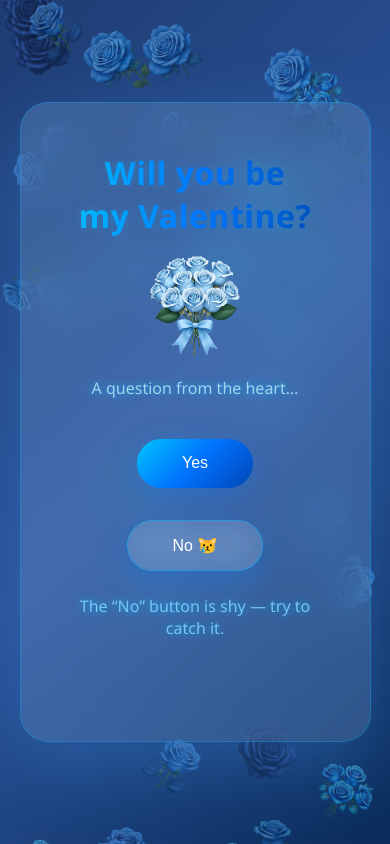
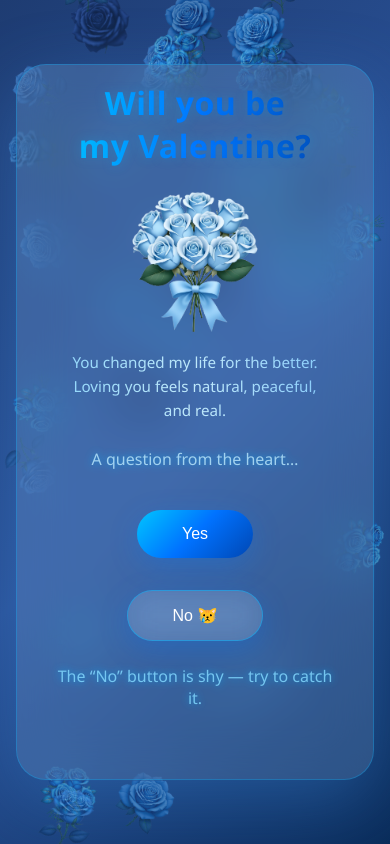
Before and after one commit to Aadithyan-Creator/Valentine, a plain HTML site: page index.html in a window 390 px wide. Drawn offline with Linux system fonts and the light colour scheme.

Commit message:
Update files and assets

```diff
--- a/index.html
+++ b/index.html
@@ -10,6 +10,7 @@
         padding: 0;
         box-sizing: border-box;
       }
+
       body {
         min-height: 100vh;
         font-family: "Segoe UI", system-ui;
@@ -20,7 +21,6 @@
         background: linear-gradient(135deg, #1e3c72, #2a5298, #0a2c5a);
       }
 
-      /* Floating background images container */
       .bg-images {
         position: fixed;
         inset: 0;
@@ -34,69 +34,67 @@
         will-change: transform;
       }
 
-      /* Glassmorphic card */
+      /* ↓ Card slightly reduced */
       .card {
-        width: 90%;
-        max-width: 420px;
-        padding: 3rem 2.5rem;
+        width: 92%;
+        max-width: 440px;
+        padding: 1rem 2.4rem;
         background: rgba(137, 185, 237, 0.25);
         backdrop-filter: blur(25px);
-        border-radius: 28px;
+        border-radius: 30px;
         text-align: center;
         position: relative;
         z-index: 10;
         box-shadow: 0 22px 70px rgba(60, 137, 221, 0.35);
         border: 1px solid rgba(0, 180, 255, 0.3);
-        transition: 1s ease;
       }
 
-      /* title/subtitle */
       h1 {
         font-size: clamp(2rem, 5vw, 3rem);
         background: linear-gradient(90deg, #00c6ff, #0072ff, #0047b3);
         -webkit-background-clip: text;
         background-clip: text;
         -webkit-text-fill-color: transparent;
-        margin-bottom: 0.2rem;
+        margin-bottom: 0.3rem;
         letter-spacing: 0.5px;
         text-shadow: 0 0 12px rgba(0, 180, 255, 0.25);
       }
+
       .subtitle {
         font-size: clamp(1rem, 2.5vw, 1.2rem);
         color: #b3e5fc;
         opacity: 0.85;
-        margin-bottom: 1.5rem;
+        margin-bottom: 1.2rem;
         text-shadow: 0 0 8px #00b0ff;
       }
 
-      /* Central image heart beat animation */
+      /* ↓ Base image size unchanged */
       .central-image {
-        width: 100px;
-        height: 100px;
-        margin: 1rem auto;
+        width: 140px;
+        height: 140px;
+        margin: 1.6rem auto 1.2rem;
         object-fit: contain;
-        transition: transform 0.3s ease;
-      }
-      .central-image.beat {
-        animation: beat 1s infinite;
-      }
-      @keyframes beat {
-        0%,
-        100% {
-          transform: scale(1);
-        }
-        25% {
-          transform: scale(1.15);
-        }
-        50% {
-          transform: scale(1);
-        }
-        75% {
-          transform: scale(1.15);
-        }
+        display: block;
+        transition: transform 0.4s ease;
       }
 
-      /* Buttons */
+      /* ↓ Increased size after Yes */
+      .central-image.enlarged {
+        transform: scale(1.25);
+      }
+
+      .quote {
+        margin: 1rem auto 1.6rem;
+        font-size: clamp(0.95rem, 2.4vw, 1.05rem);
+        line-height: 1.55;
+        max-width: 90%;
+        background: linear-gradient(90deg, #9adfff, #c7f0ff, #8fd3ff);
+        -webkit-background-clip: text;
+        background-clip: text;
+        -webkit-text-fill-color: transparent;
+        opacity: 0.95;
+      }
+
       .buttons {
         display: flex;
         justify-content: center;
@@ -104,6 +102,7 @@
         margin-top: 2.5rem;
         flex-wrap: wrap;
       }
+
       button {
         font-size: clamp(1rem, 2.5vw, 1.2rem);
         padding: 0.95rem 2.8rem;
@@ -111,35 +110,26 @@
         border-radius: 999px;
         cursor: pointer;
         box-shadow: 0 8px 28px rgba(0, 123, 255, 0.28);
-        transition:
-          transform 0.25s ease,
-          box-shadow 0.25s ease,
+        transition: transform 0.25s ease, box-shadow 0.25s ease,
           background 0.4s ease;
         backdrop-filter: blur(15px);
         color: #fff;
       }
+
       button:hover {
         transform: scale(1.06);
         box-shadow: 0 14px 35px rgba(0, 123, 255, 0.4);
       }
+
       #yes {
         background: linear-gradient(135deg, #00c6ff, #0072ff, #0047b3);
       }
+
       #no {
         background: rgba(255, 255, 255, 0.1);
         border: 1px solid rgba(0, 180, 255, 0.5);
       }
 
-      @media (max-width: 480px)  {
-      }
-
-      @media (max-width: 768px)  {
-      }
-
-      @media (max-width: 1024px)  {
-      }
-
-      /* Hint */
       .hint {
         margin-top: 1.5rem;
         opacity: 0.85;
@@ -148,7 +138,6 @@
         text-shadow: 0 0 8px #00b0ff;
       }
 
-      /* Message after yes */
       .message {
         margin-top: 2rem;
         font-size: clamp(1rem, 2.5vw, 1.5rem);
@@ -163,27 +152,23 @@
         transform: none;
       }
 
-      /* Burst images after yes */
       .burst {
         position: fixed;
         pointer-events: none;
         z-index: 1000;
         width: 30px;
         height: 30px;
-        transition:
-          transform 2s ease-out,
-          opacity 2s ease-out;
+        transition: transform 2s ease-out, opacity 2s ease-out;
       }
     </style>
   </head>
+
   <body>
-    <!-- Floating background images -->
     <div class="bg-images" id="bgImages"></div>
 
     <div class="card" id="card">
       <h1 id="title">Will you be<br />my Valentine?</h1>
 
-      <!-- Configurable central image placeholder -->
       <img
         src="rose2.png"
         class="central-image"
@@ -191,15 +176,21 @@
         alt="Valentine Image"
       />
 
+      <div class="quote">
+        You changed my life for the better. Loving you feels natural, peaceful, and real.
+      </div>
+
       <div class="subtitle" id="subtitle">A question from the heart…</div>
 
       <div class="buttons" id="buttons">
         <button id="yes">Yes</button>
         <button id="no">No 😿</button>
       </div>
+
       <div class="hint" id="hint">
         The “No” button is shy — try to catch it.
       </div>
+
       <div class="message" id="msg">You’re my Valentine forever</div>
     </div>
 
@@ -210,7 +201,6 @@
       const msg = document.getElementById("msg");
       const centerImg = document.getElementById("centerImg");
 
-      // Floating background images logic
       const bgImgSources = [
         "rose1.png",
         "rose6.png",
@@ -219,36 +209,31 @@
         "rose5.png",
       ];
       const bgContainer = document.getElementById("bgImages");
-      const numImages = 50; // More floating images
+      const numImages = 50;
 
       for (let i = 0; i < numImages; i++) {
         const img = document.createElement("img");
         img.src = bgImgSources[Math.floor(Math.random() * bgImgSources.length)];
         bgContainer.appendChild(img);
 
-        function animateImage() {
         const startX = Math.random() * (window.innerWidth - 60);
-          const speed = 3000 + Math.random() * 5000; // 30-50s duration
+        const speed = 3000 + Math.random() * 5000;
         img.style.left = startX + "px";
         img.style.top = window.innerHeight + "px";
+
         img.animate(
           [
-              { transform: `translateY(0) rotate(0deg)` },
+            { transform: "translateY(0) rotate(0deg)" },
             {
-                transform: `translateY(-${window.innerHeight + 90}px) rotate(360deg)`,
+              transform: `translateY(-${
+                window.innerHeight + 90
+              }px) rotate(360deg)`,
             },
           ],
-            {
-              duration: speed,
-              easing: "linear",
-              iterations: Infinity,
-            },
+          { duration: speed, easing: "linear", iterations: Infinity }
         );
       }
-        animateImage();
-      }
 
-      // Move No button logic
       let canMove = true;
       function moveNo() {
         if (!canMove) return;
@@ -274,13 +259,12 @@
           y < cardRect.top + 10 ||
           (y + h > cardRect.bottom - 10 && tries < 150)
         );
-        x = Math.max(minX, Math.min(x, maxX));
-        y = Math.max(minY, Math.min(y, maxY));
         noBtn.style.position = "fixed";
         noBtn.style.left = x + "px";
         noBtn.style.top = y + "px";
         setTimeout(() => (canMove = true), 150);
       }
+
       document.addEventListener("mousemove", (e) => {
         const r = noBtn.getBoundingClientRect();
         const cx = r.left + r.width / 2;
@@ -289,7 +273,6 @@
         if (d < 140) moveNo();
       });
 
-      // Burst/falling images for Yes click
       const burstImages = [
         "rose1.png",
         "rose2.png",
@@ -297,19 +280,19 @@
         "rose4.png",
         "rose5.png",
       ];
+
       yesBtn.onclick = () => {
         document.getElementById("buttons").style.display = "none";
         document.getElementById("hint").style.display = "none";
         document.getElementById("title").textContent = "My Heart is Yours";
         document.getElementById("subtitle").textContent =
-          "Our hearts beat as one";
-        centerImg.src = "heart.png";
-        centerImg.classList.add("beat"); // heart beats
+          "You are my greatest blessing. With you, love feels secure, gentle, and honest";
+
+        centerImg.src = "gg.png";
+        centerImg.classList.add("enlarged");
         msg.classList.add("show");
 
-        // Gentle falling petals/hearts
-        const numPetals = 80;
-        for (let i = 0; i < numPetals; i++) {
+        for (let i = 0; i < 80; i++) {
           const h = document.createElement("img");
           h.className = "burst";
           h.src = burstImages[Math.floor(Math.random() * burstImages.length)];
@@ -327,14 +310,13 @@
             [
               { transform: `translate(0,0) rotate(${rotate}deg)`, opacity: 1 },
               {
-                transform: `translate(${driftX}px, ${window.innerHeight + 50}px) rotate(${rotate + 360}deg)`,
+                transform: `translate(${driftX}px, ${
+                  window.innerHeight + 50
+                }px) rotate(${rotate + 360}deg)`,
                 opacity: 0.8,
               },
             ],
-            {
-              duration: 8000 + Math.random() * 4000,
-              easing: "linear",
-            },
+            { duration: 8000 + Math.random() * 4000, easing: "linear" }
           );
 
           setTimeout(() => h.remove(), 12000);
```
Also changed, not shown: gg.png (added). Lines whose indentation alone changed are shown as unchanged.
